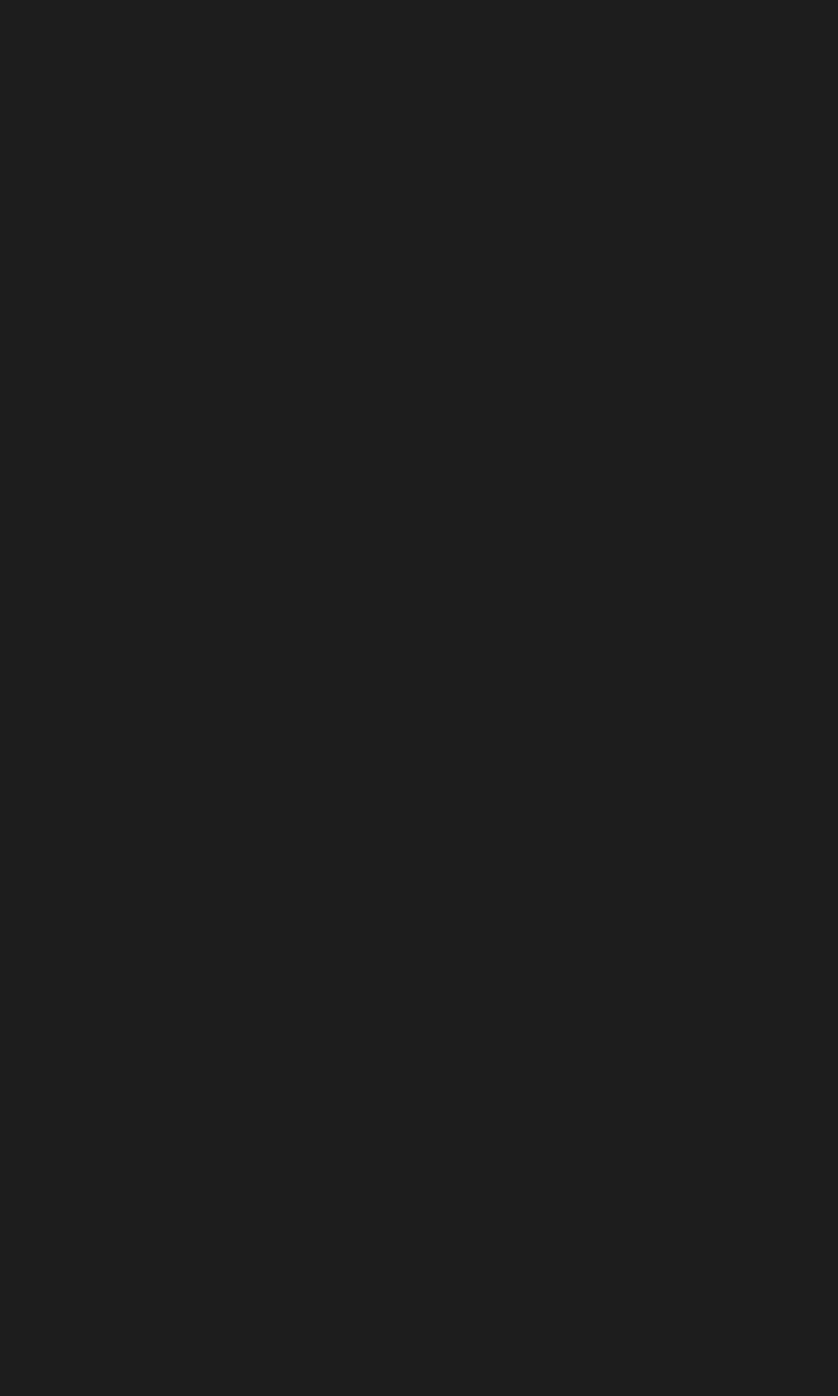
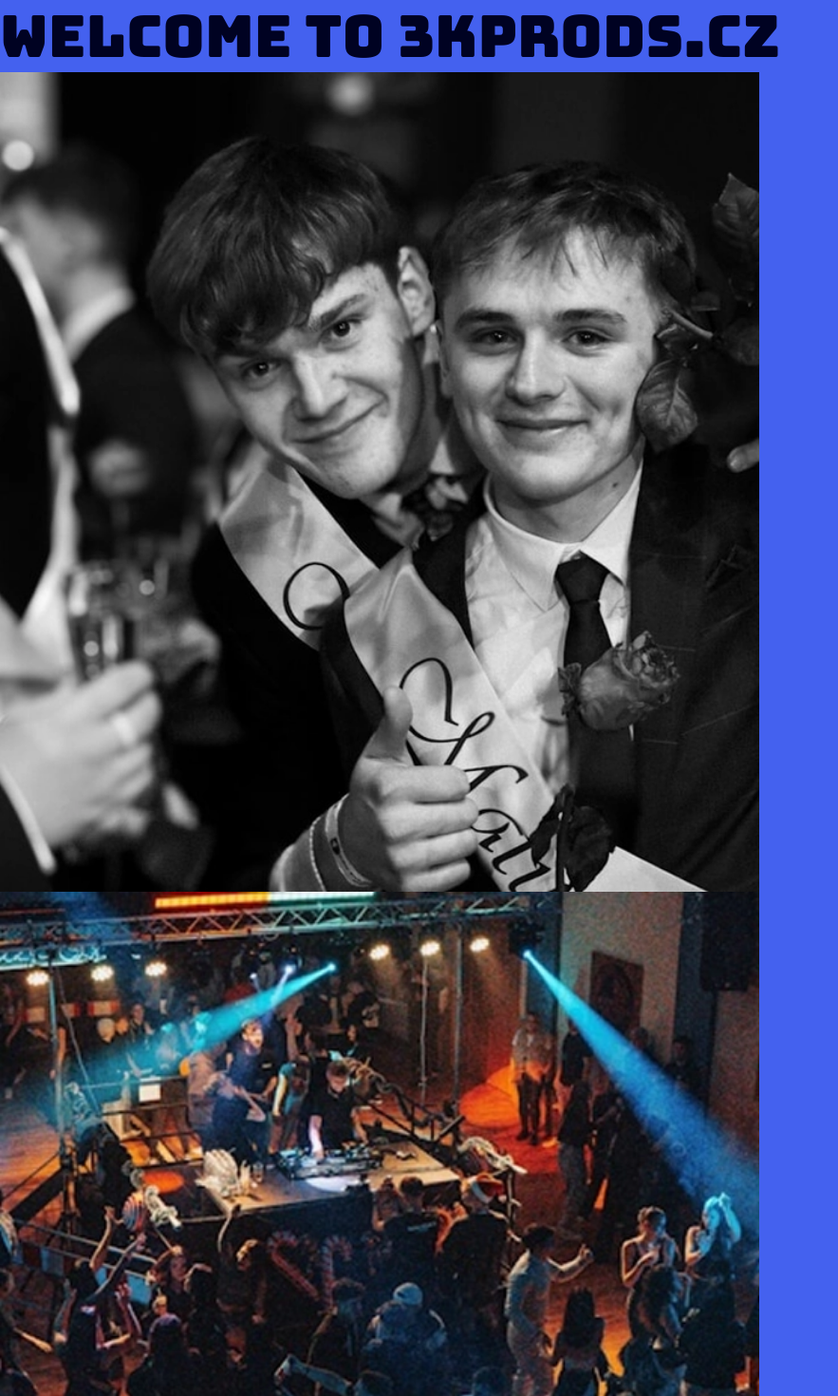
Before and after one commit to bobcermak/3kprods.cz, a Next.js app: page / in a window 1280 px wide. Shown: the top 1470 px of the page at 95% size, without its empty margins (0-883 px from the left). Before the commit the page ends 800 px from the top, so only its background shows below. Built offline with nearby package versions, Linux system fonts and the light colour scheme.

Commit message:
Update Home component with new images and background; remove ButtonWithAction component

```diff
--- a/app/page.tsx
+++ b/app/page.tsx
@@ -1,11 +1,14 @@
-import { H1, H2, H3, H4, P, Ul, Li, Button, ButtonWithAction } from '@/components';
+import Image from 'next/image';
+import { H1, H2, H3, H4, P, Ul, Li, Button } from '@/components';
 
 const Home = () => {
   return (
     <>
       {/* <header></header> */}
-      <main>
-
+      <main className='bg-light-blue'>
+        <H1>Welcome to 3kprods.cz</H1>
+        <Image src="/images/content/couple-image.webp" alt="Ukázkový obrázek" width={800} height={600} sizes="(max-width: 768px) 100vw, 50vw"/>
+        <Image src="/images/content/prom-image.webp" alt="Ukázkový obrázek" width={800} height={600} sizes="(max-width: 768px) 100vw, 50vw"/>
       </main>
       {/* <footer></footer> */}
     </>
--- a/components/buttons/ButtonWithAction.tsx
+++ /dev/null
@@ -1,14 +0,0 @@
-"use client";
-
-import type { PropsWithChildren, FC } from "react";
-import Button from "@/components/buttons/Button";
-
-const ButtonWithAction: FC<PropsWithChildren> = ({ children, ...resp }) => {
-  const handleClick = (): void => {
-    //Custom action logic here
-  };
-  return (
-    <Button isLink={false} onClick={handleClick} {...resp}>{children}</Button>
-  );
-}
-export default ButtonWithAction;
--- a/components/index.ts
+++ b/components/index.ts
@@ -6,4 +6,3 @@ export { default as P } from './typography/text/P';
 export { default as Ul } from './typography/list/Ul';
 export { default as Li } from './typography/list/Li';
 export { default as Button } from './buttons/Button';
-export { default as ButtonWithAction } from './buttons/ButtonWithAction';
--- a/next.config.ts
+++ b/next.config.ts
@@ -1,6 +1,6 @@
 import type { NextConfig } from "next";
 
 const nextConfig: NextConfig = {
-  output: 'export'
+  /* config options here */
 };
 export default nextConfig;
--- a/package.json
+++ b/package.json
@@ -6,8 +6,7 @@
     "dev": "next dev",
     "build": "next build",
     "start": "next start",
-    "lint": "eslint",
-    "deploy": "npm run build && gh-pages -d out"
+    "lint": "eslint"
   },
   "dependencies": {
     "@fortawesome/fontawesome-free": "^6.7.2",
```
Also changed, not shown: public/images/content/couple-image.webp, public/images/content/prom-image.webp.
